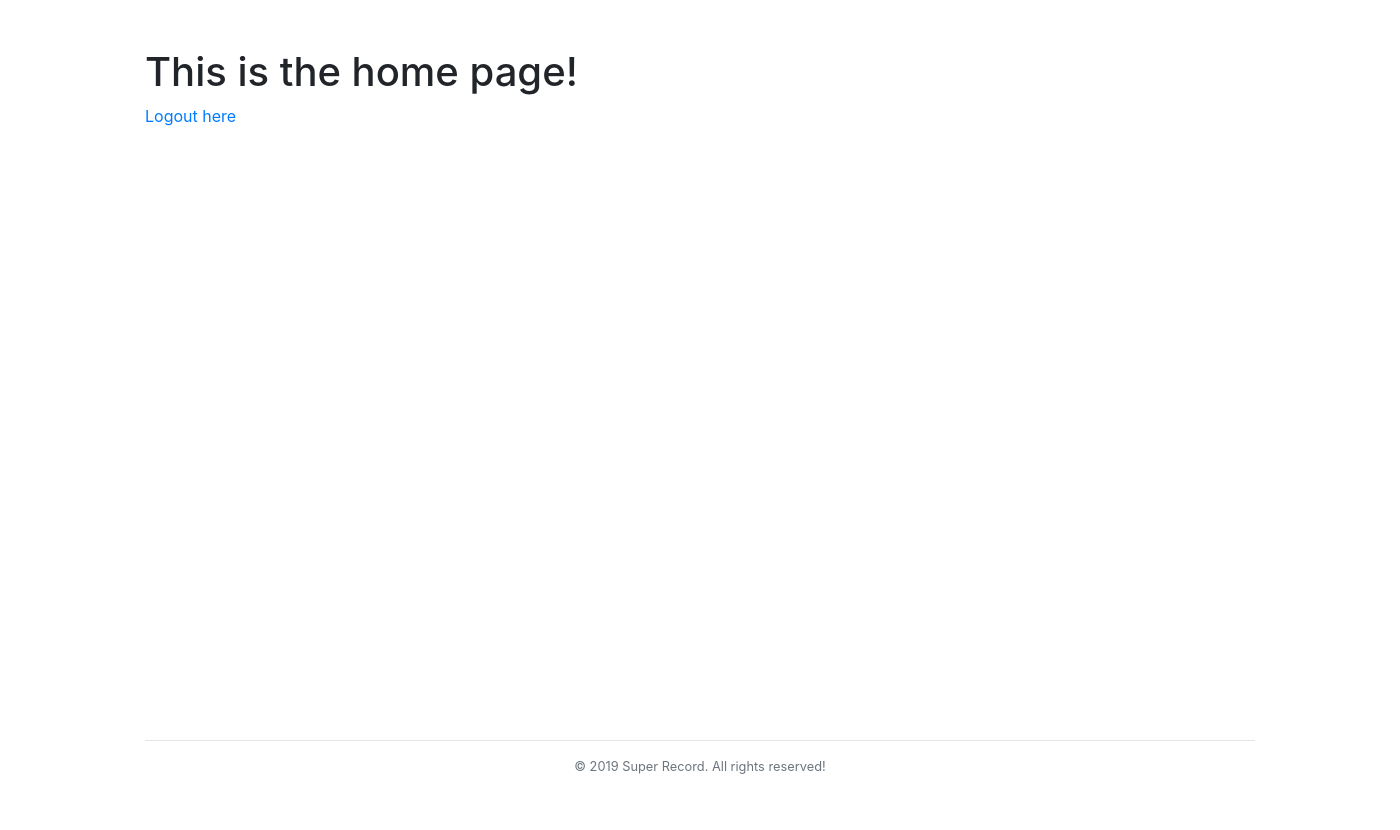
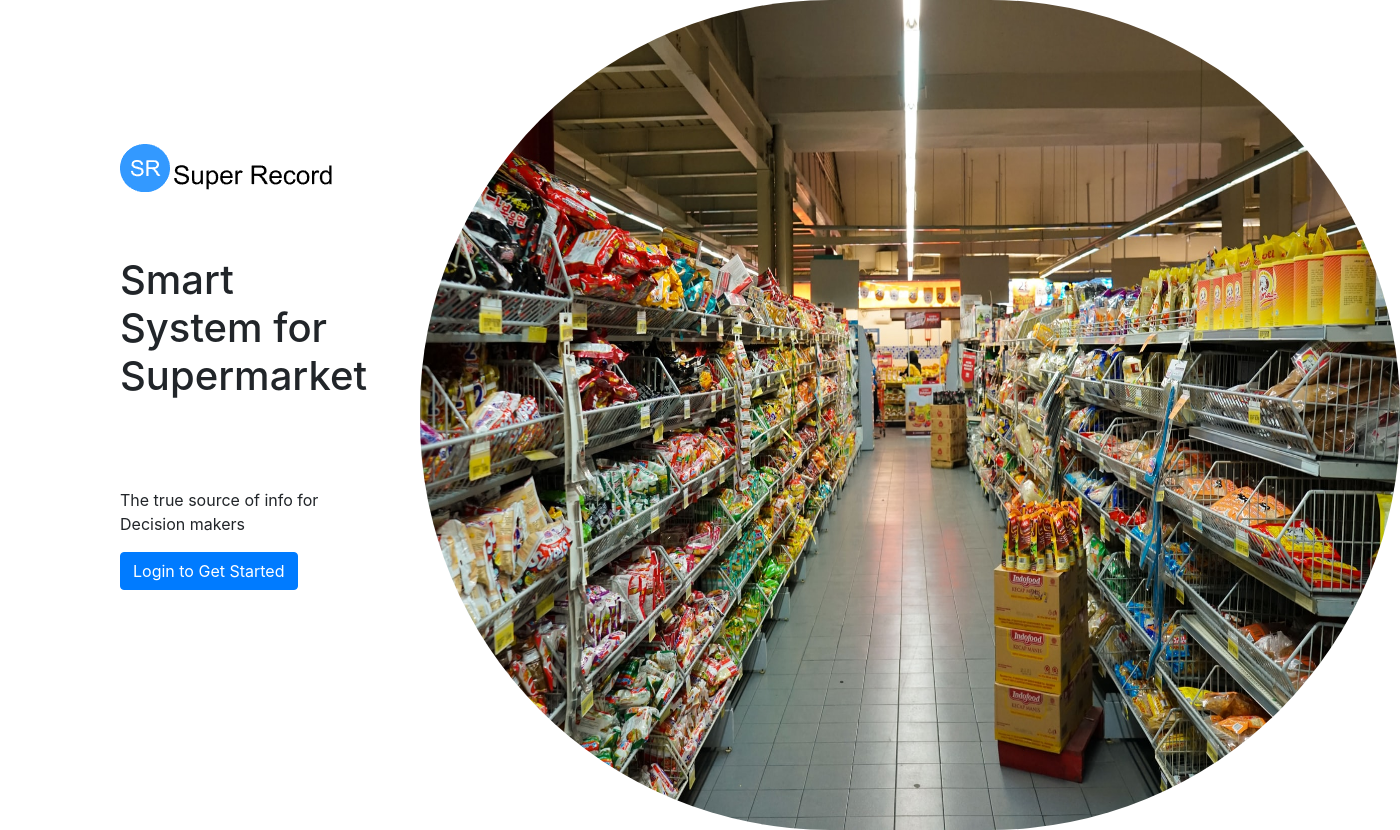
Before and after one commit to anyric/super-record, a Django app: template src/accounts/templates/accounts/index.html in a window 1400 px wide. Before the commit the page ends 774 px from the top, so only its background shows below. Run offline with Django 3.2, Linux system fonts and the light colour scheme; the template is opened without the code that fills it, so the values that code supplies are empty; some libraries are stand-ins or nearby versions.

Commit message:
feature(landing-page): add landing page
- update index page with landing design
- removed the login decorator from the view

[Finishes #167133540]

```diff
--- a/src/accounts/templates/accounts/base.html
+++ b/src/accounts/templates/accounts/base.html
@@ -12,8 +12,8 @@
   {% block header %}{%endblock%}
   {% block content %}{%endblock%}
 
-  {% block footer %}
-    <div class="container py-2 fixed-bottom">
+  <!-- {% block footer %}
+    <div class="container py-2 float-bottom">
         <div class="row">
           <div class="col-12 col-md text-center">
             <hr />
@@ -21,6 +21,6 @@
           </div>
         </div>
     </div>
-  {%endblock%}
+  {%endblock%} -->
 </body>
 </html>
--- a/src/accounts/templates/accounts/index.html
+++ b/src/accounts/templates/accounts/index.html
@@ -1,11 +1,29 @@
 {% extends "accounts/base.html" %}
 
+{% load crispy_forms_tags %}
+
+{% load static %}
 {% block title%}Home{%endblock%}
 
 {% block content%}
-  <div class="container mt-5">
-      <h1>This is the home page!</h1>
-      <a href="{% url 'logout' %}">Logout here</a>
-  </div>
+  <div class="d-md-flex flex-md-equal w-100">
+        <div class="ml-md-4 pt-5 px-3 pt-md-5 px-md-5 overflow-hidden">
+            <div class="my-5 pt-5 ml-5">
+                <img class="display-5"src="{% static 'accounts/images/Logo.png' %}"/>
+            </div>
+            <div class="my-5 py-3 ml-5">
+                <h1>Smart System for Supermarket</h1>
+            </div>
+            <div class="my-5 py-3 ml-5">
+                <p>The true source of info for Decision makers</p>
+                <a class="btn btn-primary text-white" href="{% url 'login' %}">
+                    Login to Get Started
+                </a>
+            </div>
+        </div>
+        <div class="text-center overflow-hidden">
+            <img class="d-block" src="{% static 'accounts/images/home.jpeg' %}" style="width: 980px; height: 830px; border-radius: 410px 410px 410px 410px" alt="Landing page" />
+        </div>
+    </div>
 
 {%endblock%}
--- a/src/accounts/templates/accounts/logout.html
+++ b/src/accounts/templates/accounts/logout.html
@@ -4,7 +4,6 @@
 
 {% block content%}
 <div class="container mt-5">
-    <!-- <h1> You have been Logged Out</h1> -->
     <legend class="border-bottom mb-4">You have been Logged Out</legend>
     <p>Login Again <a href="{% url 'login' %}">here</a></p>
 </div>
--- a/src/accounts/views.py
+++ b/src/accounts/views.py
@@ -13,3 +13,6 @@ def register(request):
         'form': form,
     }
     return render(request, 'accounts/signup.html', context)
+
+def home(request):
+    return render(request, 'accounts/index.html')
--- a/src/superrecord/views.py
+++ b/src/superrecord/views.py
@@ -1,6 +1,5 @@
 from django.shortcuts import render
 from django.contrib.auth.decorators import login_required
 
-@login_required
 def index(request):
     return render(request, 'accounts/index.html', {})
```
Also changed, not shown: src/accounts/static/accounts/images/Logo.png (added), src/accounts/static/accounts/images/home.jpeg (added), src/accounts/static/accounts/images/home2.jpeg (added), 1 other file.
